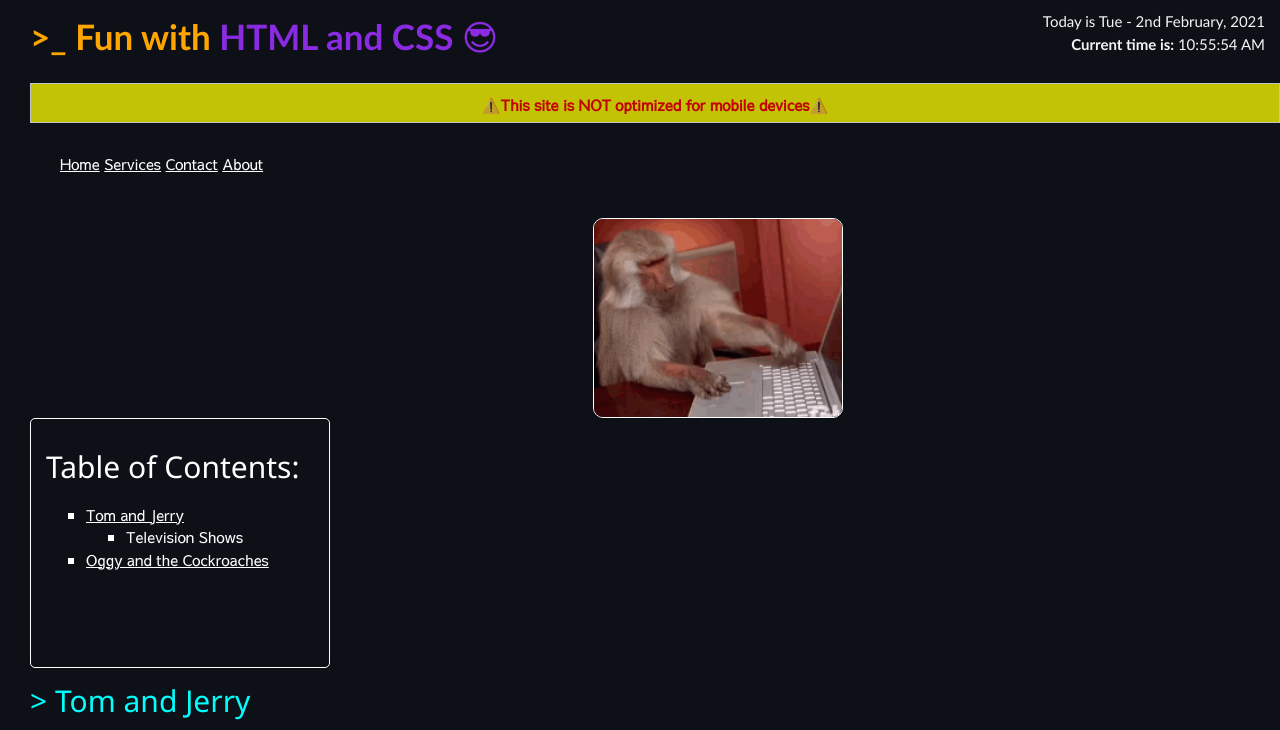
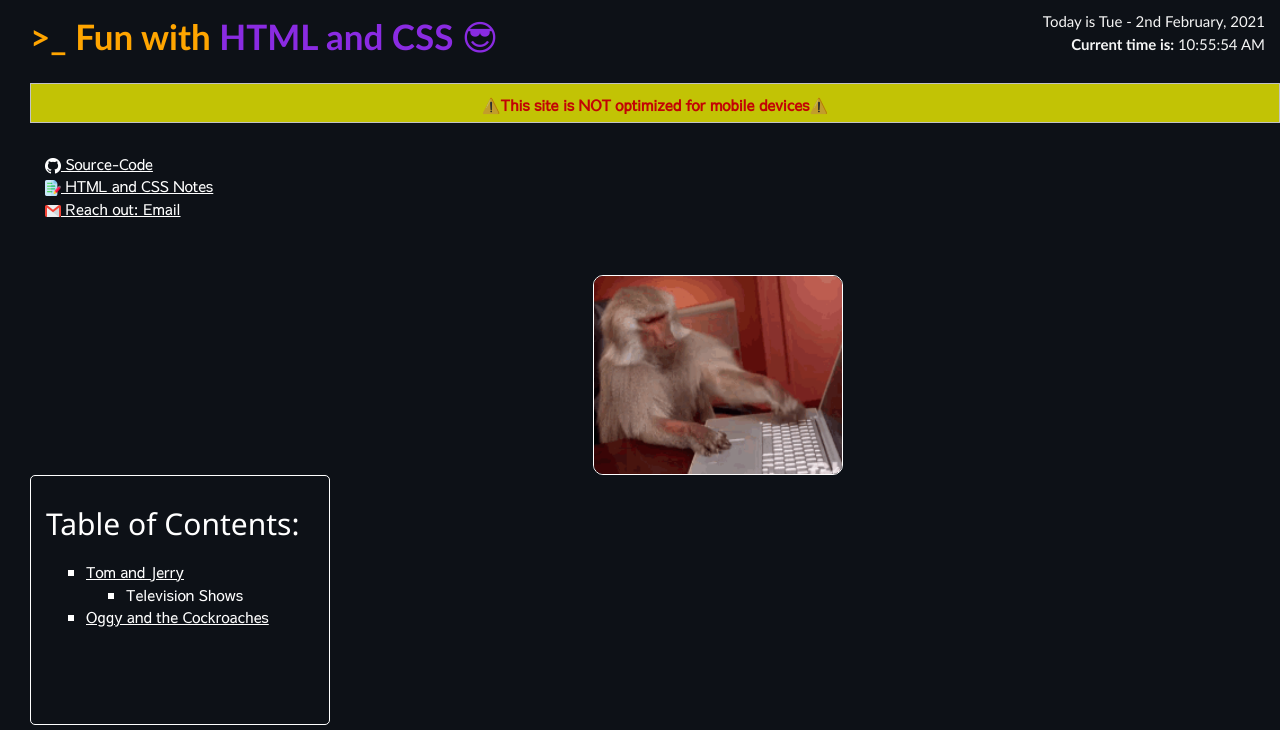
Before and after one commit to a-chakrawarti/Webpage-Crownstack, a plain HTML site: page index.html in a window 1280 px wide. Shown: the top 730 px of the page. Drawn offline with nearby package versions, Linux system fonts and the light colour scheme.

Commit message:
Added nav link with images

```diff
--- a/index.html
+++ b/index.html
@@ -19,14 +19,16 @@
     <div id="alert">⚠️This site is NOT optimized for mobile devices⚠️</div>
 
     <nav>
-        <a href="#home">Home</a>
-        <a href="#services">Services</a>
-        <a href="#contact">Contact</a>
-        <a href="#about">About</a>
+        <a href="https://github.com/a-chakrawarti/Webpage-Crownstack" target="_blank"><img
+                src="./assets/GitHub-Mark-Light-32px.png" style="width: 16px; height: 16px;"> Source-Code </a><br>
+        <a href="https://github.com/a-chakrawarti/Webpage-Crownstack/tree/master/notes" target="_parent"><img
+                src="./assets/notes.png" style="width: 16px; height: 16px;"> HTML and CSS Notes</a><br>
+        <a href="mailto:anupam.chakraborty@crownstack.com"><img src="./assets/gmail.png"> Reach out: Email</a>
+        <!-- <a href="#about">About</a> -->
     </nav>
     </br>
-    <img src="./assets/monkey-laptop-mistake.gif" id="monkey" title="Oh no! I messed up." alt="Monkey on Laptop"
-        width="250px" height="200px">
+    <img src="./assets/monkey-laptop-mistake.gif" id="monkey" title="Oh no!" alt="Monkey on Laptop" width="250px"
+        height="200px">
 
     <!-- <iframe src="https://www.w3schools.com/html/html_iframe.asp" title="DuckDuckGo Search Engine" width="500px" height="400px" style="border: none;"></iframe> -->
     <div class="table-contents">
--- a/style.css
+++ b/style.css
@@ -106,8 +106,15 @@ ul {
 }
 
 nav {
-    margin: 20px 20px 10px;
-    padding: 10px 10px 10px;
+    width: 300px;
+    height: 100px;
+    margin: 20px 0 10px;
+    padding: 10px 0 10px;
+}
+
+nav > a {
+    margin: 10px;
+    padding: 5px;
 }
 
 footer {
```
Also changed, not shown: assets/GitHub-Mark-Light-32px.png (added), assets/gmail.png (added), assets/notes.png (added), 1 other file. Lines whose indentation alone changed are shown as unchanged.
